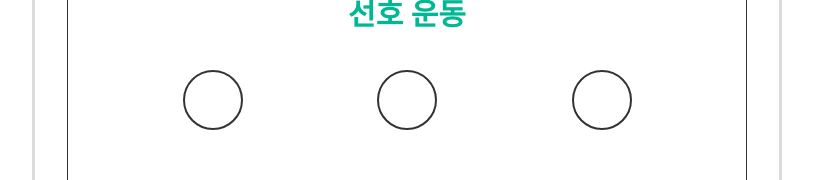
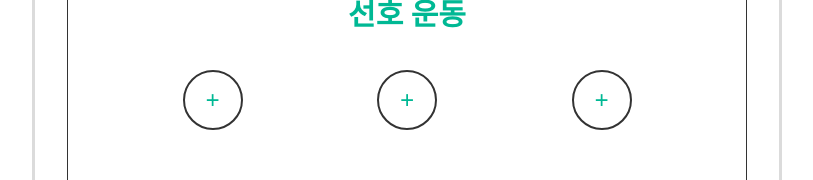
Before and after one commit to KORIT-BDGJ/joinus, a React (Create React App) app in the folder front_joinus/: page /userinfo in a window 1280 px wide. Shown: the part 499-679 px from the top of the page, without its empty margins (233-1046 px from the left). Built offline with nearby package versions, Linux system fonts and the light colour scheme.

Commit message:
23.05.08 feat : 회원정보수정 선호 운동 circle에 Plus 모양 생성, 아이콘이 들어오면 display 숨김 기능 추가

```diff
--- a/front_joinus/src/components/Modal/SportsIconModal.js
+++ b/front_joinus/src/components/Modal/SportsIconModal.js
@@ -113,10 +113,10 @@ const SportsIconModal = ({ closeModal, selectedIndex, setSelectedSports }) => {
         newSports[selectedIndex] = selectedSport;
         return newSports;
       });
-      alert(`선택 운동 : ${selectedSport}`);
+      //alert(`선택 운동 : ${selectedSport}`);
       closeModal();
     } else {
-      alert("선호 운동을 선택하세요.");
+      //alert("선호 운동을 선택하세요.");
     }
   };
 
--- a/front_joinus/src/pages/UserInfo/UserInfo.js
+++ b/front_joinus/src/pages/UserInfo/UserInfo.js
@@ -165,9 +165,14 @@ const circle = css`
   height: 60px;
   border-radius: 50%;
   border: 2px solid #333;
+`;
+
+const plusButton = css`
+  font-size: 25px;
+  font-weight: 600;
+  color: #00B894;
   cursor: pointer;
 `;
-
 
 
 
@@ -209,11 +214,15 @@ const UserInfo = () => {
     const index = parseInt(e.currentTarget.getAttribute("data-index"));
     setIsSportsIconModalOpen(true);
     setSelectedIndex(index);
+
+    const plusButton = e.currentTarget.querySelector("div");
+    plusButton.style.display = "none";
   }
 
 
 
   const renderSportIcon = (sport, size) => {
+    // 운동 아이콘 추가 시 확장
     if (sport === "soccer") return <GiSoccerKick size={size} />;
     if (sport === "baseball") return <GiBaseballBat size={size} />;
     if (sport === "basketball") return <GiBasketballBasket size={size} />;
@@ -261,9 +270,18 @@ const UserInfo = () => {
             <div css={detailContainer}>
               <h1 css={dcTitle}>선호 운동</h1>
               <div css={circleContainer}>
-                <div css={circle} data-index={0} onClick={handleCircleClick}>{renderSportIcon(selectedSports[0] ,30)}</div>
-                <div css={circle} data-index={1} onClick={handleCircleClick}>{renderSportIcon(selectedSports[1], 30)}</div>
-                <div css={circle} data-index={2} onClick={handleCircleClick}>{renderSportIcon(selectedSports[2], 30)}</div>
+                <div css={circle} data-index={0} onClick={handleCircleClick}>
+                  {renderSportIcon(selectedSports[0] ,30)}
+                  <div css={plusButton}>+</div>
+                </div>
+                <div css={circle} data-index={1} onClick={handleCircleClick}>
+                  {renderSportIcon(selectedSports[1], 30)}
+                  <div css={plusButton}>+</div>
+                </div>
+                <div css={circle} data-index={2} onClick={handleCircleClick}>
+                  {renderSportIcon(selectedSports[2], 30)}
+                  <div css={plusButton}>+</div>
+                </div>
               </div>
             </div>
         </main>
```
